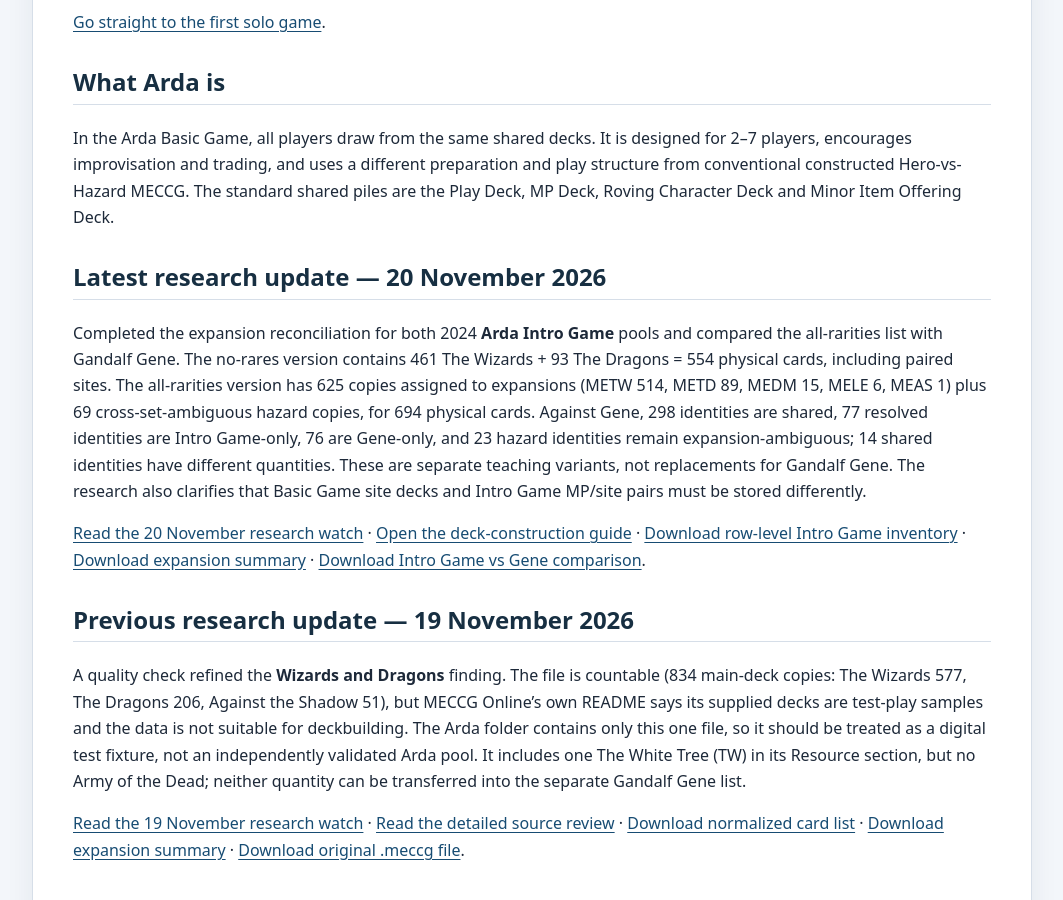
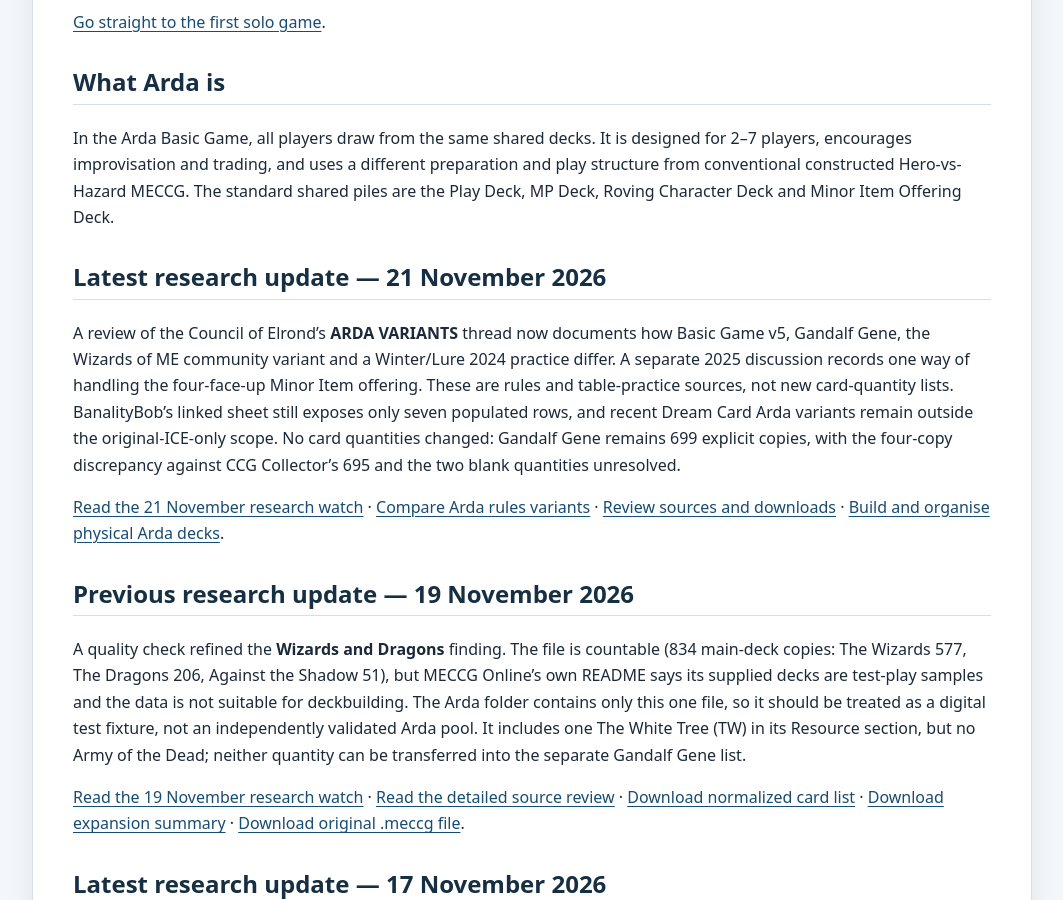
Before and after one commit to JamSpot/meccg-arda-master-database, a Jekyll site: the page built from index.md, in a window 1280 px wide and 900 px high, scrolled down 1498 px. Shown: the whole window, without its empty margins (108-1171 px from the left). Built offline with Jekyll 4.4.1, drawn with Linux system fonts in a browser that asks for light colours.

Commit message:
Publish 21 November Arda research update

```diff
--- a/index.md
+++ b/index.md
@@ -41,11 +41,11 @@ The [First Solo Arda Game walkthrough](docs/arda-solo-first-game.html) now inclu
 
 In the Arda Basic Game, all players draw from the same shared decks. It is designed for 2–7 players, encourages improvisation and trading, and uses a different preparation and play structure from conventional constructed Hero-vs-Hazard MECCG. The standard shared piles are the Play Deck, MP Deck, Roving Character Deck and Minor Item Offering Deck.
 
-## Latest research update — 20 November 2026
+## Latest research update — 21 November 2026
 
-Completed the expansion reconciliation for both 2024 **Arda Intro Game** pools and compared the all-rarities list with Gandalf Gene. The no-rares version contains 461 The Wizards + 93 The Dragons = 554 physical cards, including paired sites. The all-rarities version has 625 copies assigned to expansions (METW 514, METD 89, MEDM 15, MELE 6, MEAS 1) plus 69 cross-set-ambiguous hazard copies, for 694 physical cards. Against Gene, 298 identities are shared, 77 resolved identities are Intro Game-only, 76 are Gene-only, and 23 hazard identities remain expansion-ambiguous; 14 shared identities have different quantities. These are separate teaching variants, not replacements for Gandalf Gene. The research also clarifies that Basic Game site decks and Intro Game MP/site pairs must be stored differently.
+A review of the Council of Elrond's **ARDA VARIANTS** thread now documents how Basic Game v5, Gandalf Gene, the Wizards of ME community variant and a Winter/Lure 2024 practice differ. A separate 2025 discussion records one way of handling the four-face-up Minor Item offering. These are rules and table-practice sources, not new card-quantity lists. BanalityBob's linked sheet still exposes only seven populated rows, and recent Dream Card Arda variants remain outside the original-ICE-only scope. No card quantities changed: Gandalf Gene remains 699 explicit copies, with the four-copy discrepancy against CCG Collector's 695 and the two blank quantities unresolved.
 
-[Read the 20 November research watch](docs/research-watch-2026-11-20.html) · [Open the deck-construction guide](docs/building-arda-decks.html) · [Download row-level Intro Game inventory](data/arda-intro-game-card-inventory.csv) · [Download expansion summary](data/arda-intro-game-expansion-summary.csv) · [Download Intro Game vs Gene comparison](data/arda-intro-game-vs-gandalf-gene-comparison.csv).
+[Read the 21 November research watch](docs/research-watch-2026-11-21.html) · [Compare Arda rules variants](docs/rules-and-variants.html) · [Review sources and downloads](docs/sources.html) · [Build and organise physical Arda decks](docs/building-arda-decks.html).
 
 ## Previous research update — 19 November 2026
 
```
